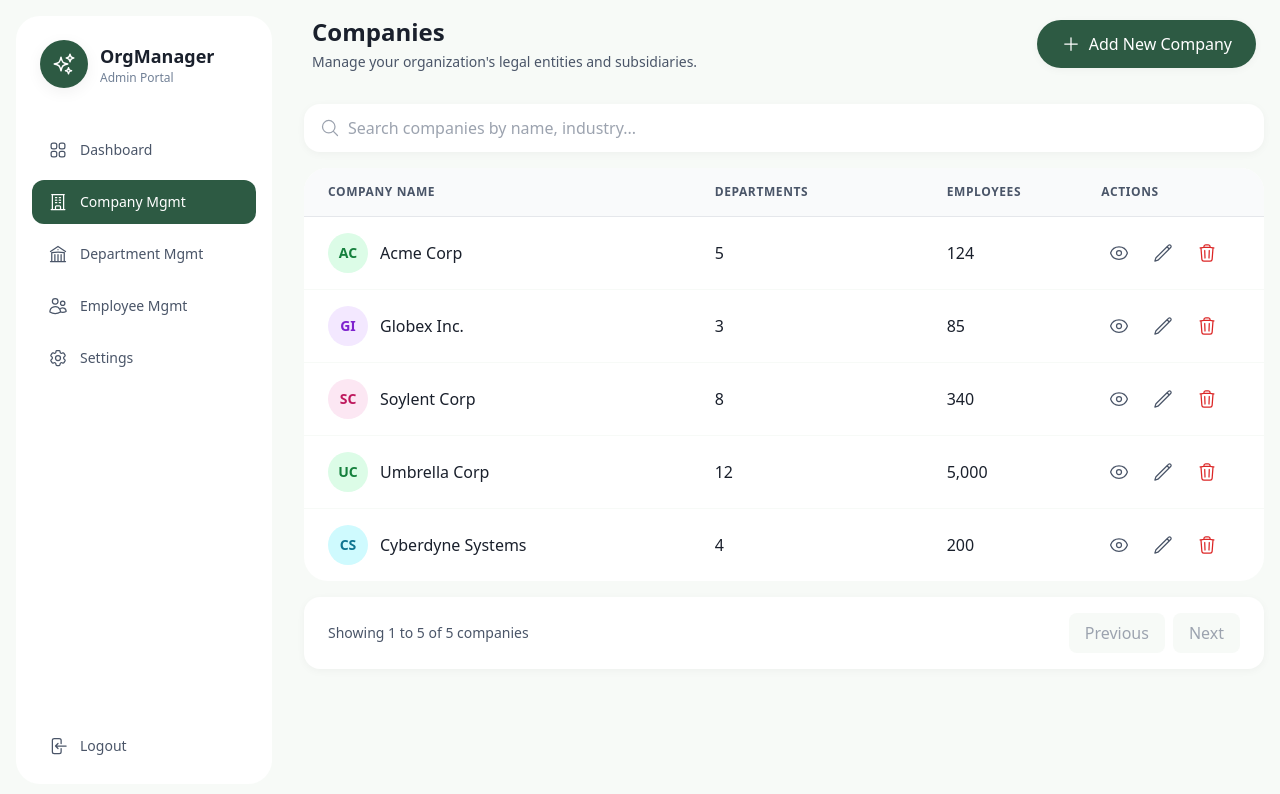
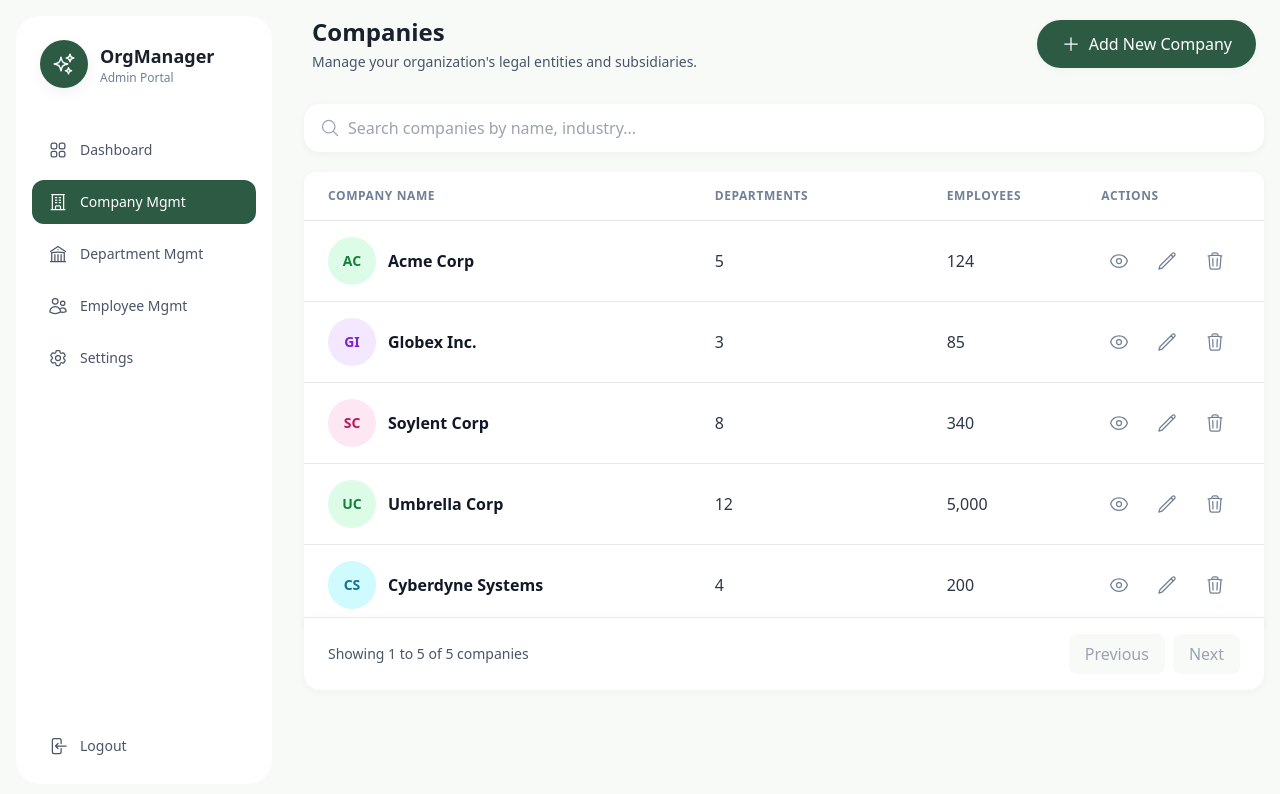
Before and after one commit to ahmednajibe/ems-task, a Vue app: page /companies in a window 1280 px wide. Shown: the top 794 px of the page. Built offline with nearby package versions, Linux system fonts and the light colour scheme.

Commit message:
feat: Implement companies management page with a table, search, pagination, and CRUD operations.

```diff
--- a/src/components/companies/CompanyTable.vue
+++ b/src/components/companies/CompanyTable.vue
@@ -44,86 +44,88 @@
 </script>
 
 <template>
-  <div class="bg-card rounded-3xl shadow-premium overflow-hidden">
+  <div class="bg-white shadow-soft rounded-t-xl overflow-hidden">
     <!-- Table Header -->
-    <div class="grid grid-cols-12 gap-4 px-6 py-4 bg-neutral-50 border-b border-neutral-200">
-      <div class="col-span-5 text-xs font-semibold text-neutral-600 uppercase tracking-wider">
+    <div class="grid grid-cols-12 gap-4 px-6 py-4 border-b border-neutral-200">
+      <div class="col-span-5 text-xs font-semibold text-neutral-500 uppercase tracking-wider">
         Company Name
       </div>
-      <div class="col-span-3 text-xs font-semibold text-neutral-600 uppercase tracking-wider">
+      <div class="col-span-3 text-xs font-semibold text-neutral-500 uppercase tracking-wider">
         Departments
       </div>
-      <div class="col-span-2 text-xs font-semibold text-neutral-600 uppercase tracking-wider">
+      <div class="col-span-2 text-xs font-semibold text-neutral-500 uppercase tracking-wider">
         Employees
       </div>
-      <div class="col-span-2 text-xs font-semibold text-neutral-600 uppercase tracking-wider">
+      <div class="col-span-2 text-xs font-semibold text-neutral-500 uppercase tracking-wider">
         Actions
       </div>
     </div>
 
     <!-- Table Body -->
-    <div class="divide-y divide-neutral-100">
+    <div class="divide-y divide-neutral-200">
       <div
         v-for="company in companies"
         :key="company.id"
-        class="grid grid-cols-12 gap-4 px-6 py-4 hover:bg-primary-50/30 transition-colors"
+        class="grid grid-cols-12 gap-4 px-6 py-4 hover:bg-neutral-50 transition-colors"
       >
         <!-- Company Name with Avatar -->
         <div class="col-span-5 flex items-center gap-3">
           <div
             :class="[
-              'w-10 h-10 rounded-full flex items-center justify-center font-semibold text-sm',
+              'w-12 h-12 rounded-full flex items-center justify-center font-semibold text-sm',
               getAvatarColor(company.name)
             ]"
           >
             {{ getInitials(company.name) }}
           </div>
-          <div class="font-medium text-neutral-800">{{ company.name }}</div>
+          <div>
+            <div class="font-semibold text-neutral-900">{{ company.name }}</div>
+          </div>
         </div>
 
         <!-- Departments -->
         <div class="col-span-3 flex items-center">
-          <span class="text-neutral-800 font-medium">
+          <span class="text-neutral-700">
             {{ company.departmentCount }}
           </span>
         </div>
 
         <!-- Employees -->
         <div class="col-span-2 flex items-center">
-          <span class="text-neutral-800 font-medium">
+          <span class="text-neutral-700">
             {{ company.employeeCount.toLocaleString() }}
           </span>
         </div>
 
         <!-- Actions -->
-        <div class="col-span-2 flex items-center gap-2">
+        <div class="col-span-2 flex items-center gap-3">
           <button
             @click="emit('view', company.id)"
             class="p-2 hover:bg-neutral-100 rounded-lg transition-colors"
             title="View"
           >
-            <EyeIcon class="w-5 h-5 text-neutral-600" />
+            <EyeIcon class="w-5 h-5 text-neutral-500" />
           </button>
           <button
             @click="emit('edit', company)"
             class="p-2 hover:bg-neutral-100 rounded-lg transition-colors"
             title="Edit"
           >
-            <PencilIcon class="w-5 h-5 text-neutral-600" />
+            <PencilIcon class="w-5 h-5 text-neutral-500" />
           </button>
           <button
             @click="emit('delete', company.id)"
-            class="p-2 hover:bg-red-50 rounded-lg transition-colors"
+            class="p-2 hover:bg-neutral-100 rounded-lg transition-colors"
             title="Delete"
           >
-            <TrashIcon class="w-5 h-5 text-red-600" />
+            <TrashIcon class="w-5 h-5 text-neutral-500" />
           </button>
         </div>
       </div>
 
       <!-- Empty State -->
       <div v-if="companies.length === 0" class="py-12 text-center">
-        <p class="text-neutral-500">No companies found</p>
+        <p class="text-neutral-400">No companies found</p>
       </div>
     </div>
   </div>
--- a/src/views/CompaniesView.vue
+++ b/src/views/CompaniesView.vue
@@ -102,9 +102,9 @@
     </div>
 
     <!-- Content -->
-    <div class="p-4 space-y-4">
+    <div class="p-4">
       <!-- Search Bar -->
-      <CompanySearchBar v-model="searchQuery" />
+      <CompanySearchBar v-model="searchQuery" class="mb-5" />
 
       <!-- Table -->
       <CompanyTable
@@ -115,7 +115,8 @@
       />
 
       <!-- Pagination -->
-      <div class="flex items-center justify-between px-6 py-4 bg-card rounded-2xl shadow-soft">
+      <!-- Pagination -->
+      <div class="flex items-center justify-between px-6 py-4 bg-white border-t border-neutral-200 rounded-b-2xl shadow-soft -mt-2">
         <p class="text-sm text-neutral-600">{{ paginationText }}</p>
 
         <div class="flex gap-2">
```
